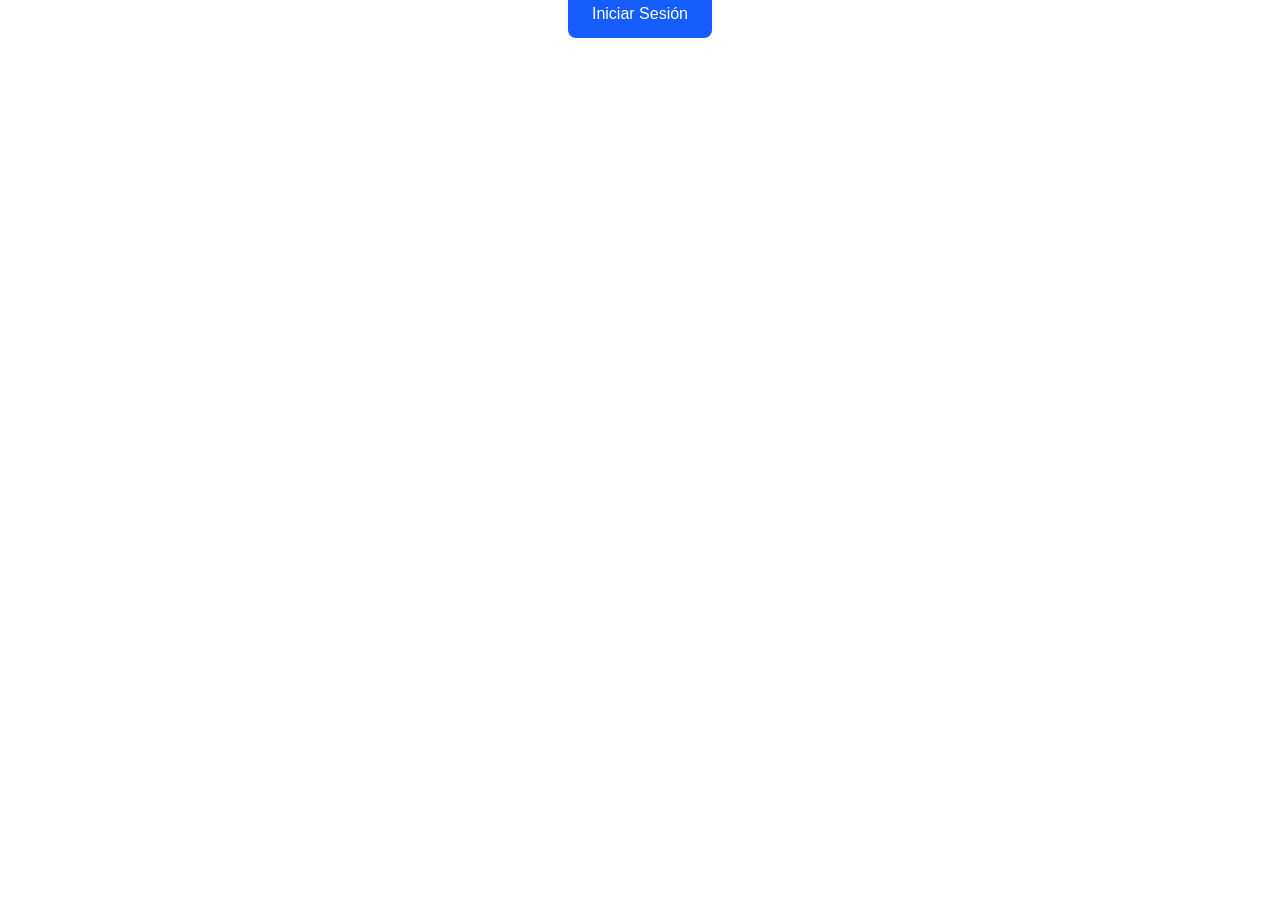
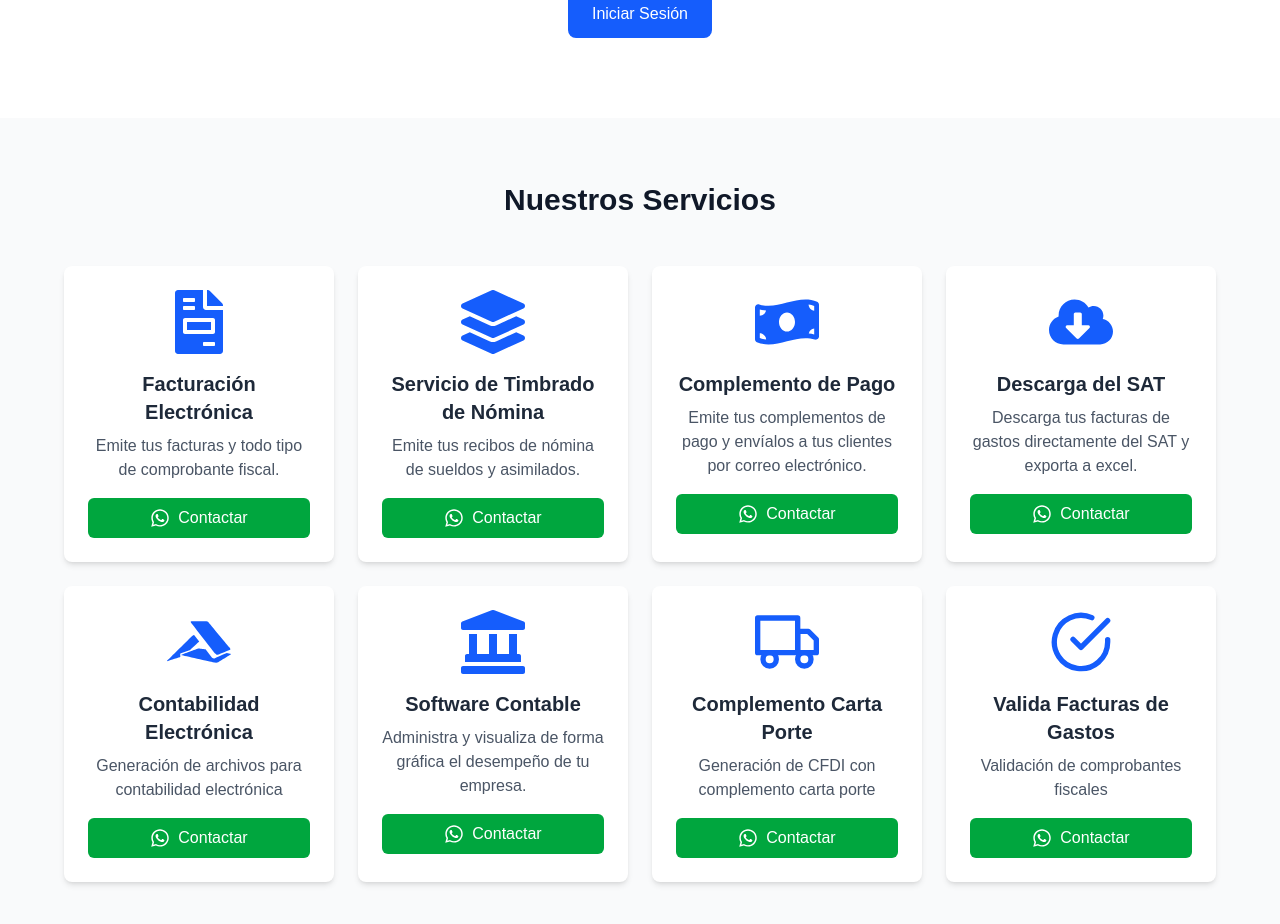
Before and after one commit to chucoyos/facturasmanzanillo, a Next.js app: page / in a window 1280 px wide. Shown: the part 242-1166 px from the top of the page. Before the commit the page ends 800 px from the top, so only its background shows below. Built offline with nearby package versions, Linux system fonts and the light colour scheme.

Commit message:
Add Services section

```diff
--- /dev/null
+++ b/app/components/ServicesSection.js
@@ -0,0 +1,122 @@
+"use client";
+
+import { motion } from "framer-motion";
+import {
+  FiFileText,
+  FiCreditCard,
+  FiDownload,
+  FiBook,
+  FiDatabase,
+  FiTruck,
+  FiCheckCircle
+} from "react-icons/fi";
+import {
+  FaMoneyBillWave,
+  FaReceipt,
+  FaFileInvoice,
+  FaLandmark,
+  FaLayerGroup,
+  FaCloudUploadAlt,
+  FaCloudDownloadAlt,
+  FaAccusoft,
+  FaWhatsapp,
+ } from "react-icons/fa";
+
+export default function ServicesSection() {
+  const services = [
+    {
+      icon: <FaFileInvoice className="w-16 h-16 mx-auto cursor-pointer" />,
+      title: "Facturación Electrónica",
+      description: "Emite tus facturas y todo tipo de comprobante fiscal."
+    },
+    {
+      icon: <FaLayerGroup className="w-16 h-16 mx-auto" />,
+      title: "Servicio de Timbrado de Nómina",
+      description: "Emite tus recibos de nómina de sueldos y asimilados."
+    },
+    {
+      icon: <FaMoneyBillWave className="w-16 h-16 mx-auto" />,
+      title: "Complemento de Pago",
+      description: "Emite tus complementos de pago y envíalos a tus clientes por correo electrónico."
+    },
+    {
+      icon: <FaCloudDownloadAlt className="w-16 h-16 mx-auto" />,
+      title: "Descarga del SAT",
+      description: "Descarga tus facturas de gastos directamente del SAT y exporta a excel."
+    },
+    {
+      icon: <FaAccusoft className="w-16 h-16 mx-auto" />,
+      title: "Contabilidad Electrónica",
+      description: "Generación de archivos para contabilidad electrónica"
+    },
+    {
+      icon: <FaLandmark className="w-16 h-16 mx-auto" />,
+      title: "Software Contable",
+      description: "Administra y visualiza de forma gráfica el desempeño de tu empresa."
+    },
+    {
+      icon: <FiTruck className="w-16 h-16 mx-auto" />,
+      title: "Complemento Carta Porte",
+      description: "Generación de CFDI con complemento carta porte"
+    },
+    {
+      icon: <FiCheckCircle className="w-16 h-16 mx-auto" />,
+      title: "Valida Facturas de Gastos",
+      description: "Validación de comprobantes fiscales"
+    }
+  ];
+
+  const handleWhatsAppClick = (service) => {
+    const message = `Estoy interesado en el servicio de ${service}. Por favor envíeme más información.`;
+    const encodedMessage = encodeURIComponent(message);
+    window.open(`https://wa.me/523141352209?text=${encodedMessage}`, "_blank");
+  };
+
+  return (
+    <section className="py-16 px-4 bg-gray-50 dark:bg-gray-900 transition-colors duration-200">
+      <div className="max-w-6xl mx-auto">
+        <motion.h2
+          initial={{ opacity: 0, y: 20 }}
+          whileInView={{ opacity: 1, y: 0 }}
+          transition={{ duration: 0.5 }}
+          viewport={{ once: true }}
+          className="text-3xl font-bold text-center mb-12 text-gray-900 dark:text-white"
+        >
+          Nuestros Servicios
+        </motion.h2>
+
+        <div className="grid grid-cols-1 md:grid-cols-2 lg:grid-cols-4 gap-6 text-center">
+          {services.map((service, index) => (
+            <motion.div
+              key={index}
+              initial={{ opacity: 0, y: 20 }}
+              whileInView={{ opacity: 1, y: 0 }}
+              transition={{ duration: 0.5, delay: index * 0.1 }}
+              viewport={{ once: true }}
+              className="bg-white dark:bg-gray-800 rounded-lg shadow-md overflow-hidden hover:shadow-lg transition-shadow duration-300"
+            >
+              <div className="p-6">
+                <div className="text-blue-600 dark:text-blue-400 mb-4">
+                  {service.icon}
+                </div>
+                <h3 className="text-xl font-semibold mb-2 text-gray-800 dark:text-gray-100">
+                  {service.title}
+                </h3>
+                <p className="text-gray-600 dark:text-gray-300 mb-4">
+                  {service.description}
+                </p>
+                <button
+                  onClick={() => handleWhatsAppClick(service.title)}
+                  className="cursor-pointer w-full bg-green-600 hover:bg-green-700 dark:bg-green-700 dark:hover:bg-green-800 text-white py-2 px-4 rounded-md transition-colors duration-200 flex items-center justify-center gap-2"
+                >
+                  <FaWhatsapp className="w-5 h-5" />
+                  <span>Contactar</span>
+                </button>
+              </div>
+            </motion.div>
+          ))}
+        </div>
+      </div>
+    </section>
+  );
+}
--- a/app/page.js
+++ b/app/page.js
@@ -1,8 +1,10 @@
 import HeroSection from "./components/HeroSection";
+import ServicesSection from "./components/ServicesSection";
 export default function Home() {
   return (
     <main className="min-h-screen bg-white dark:bg-gray-900 transition-colors duration-200">
       <HeroSection />
+      <ServicesSection />
     </main>
   );
 }
```
